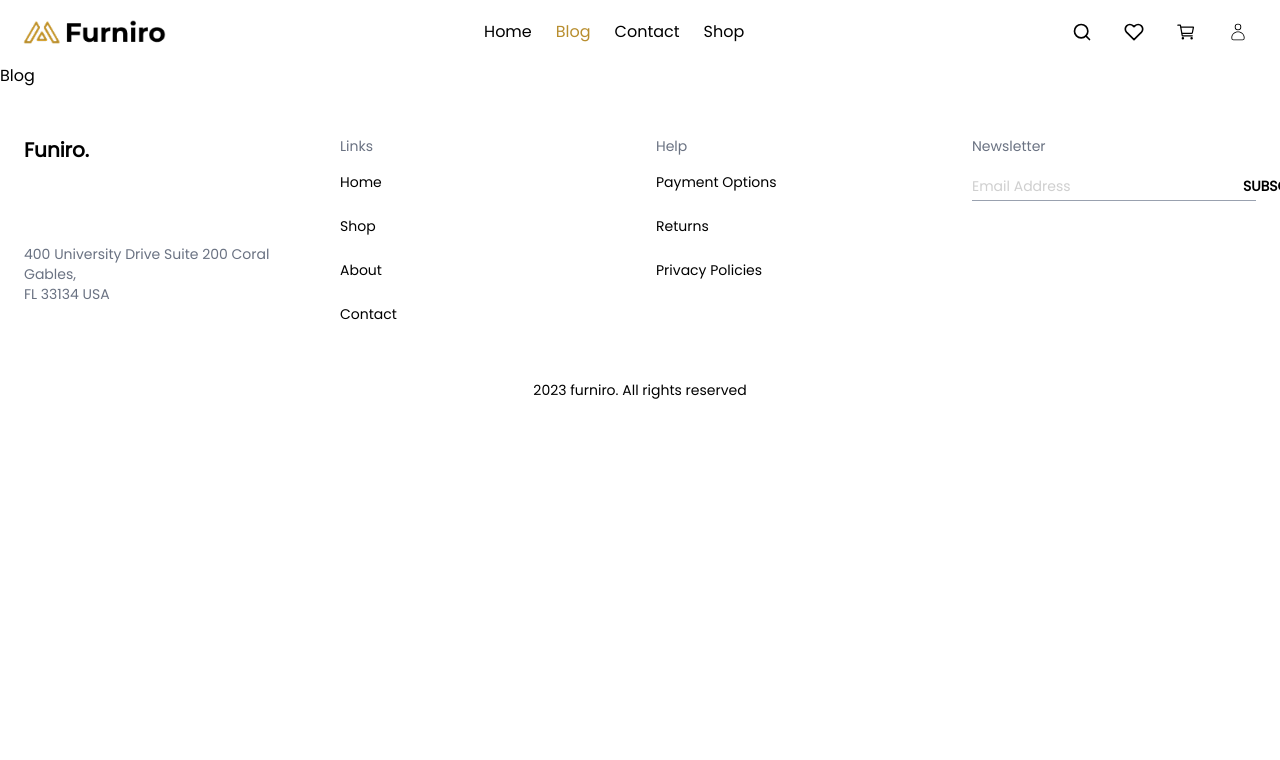
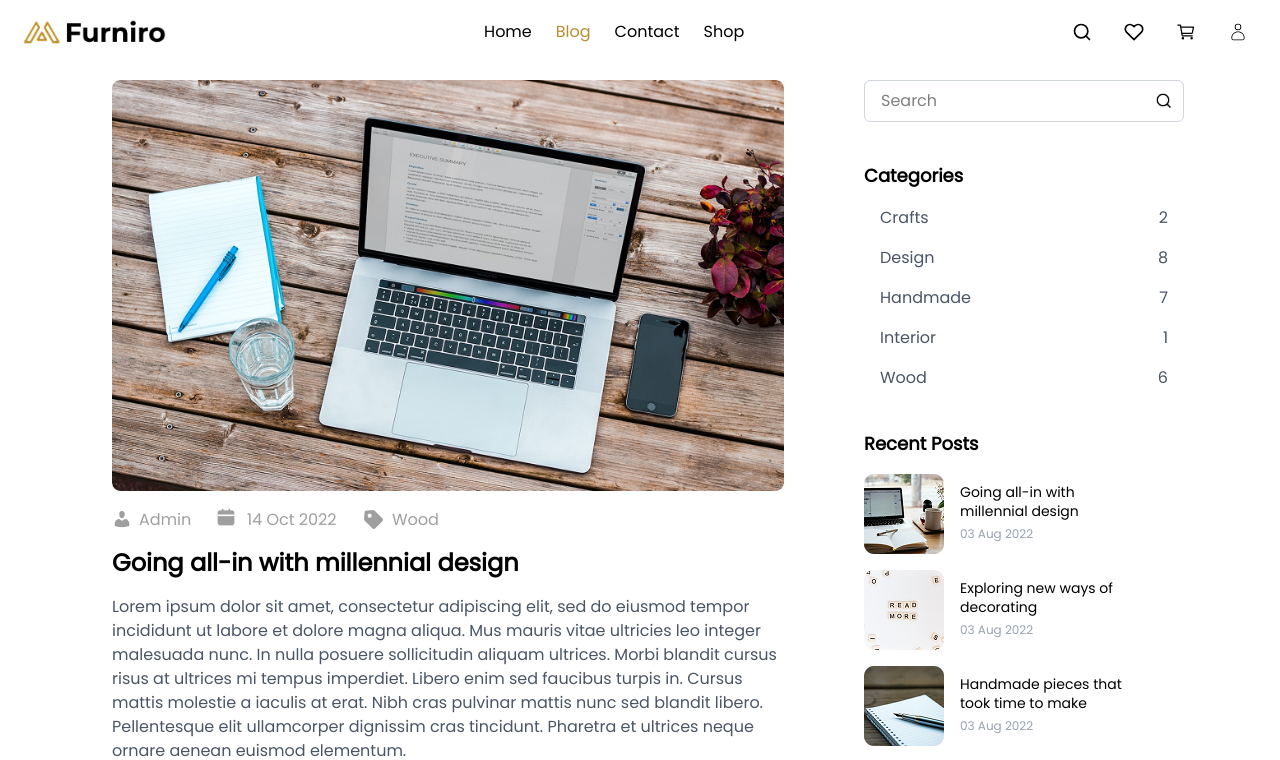
Before and after one commit to noinvis/TeamWork, a React (Vite) app: page /blog in a window 1280 px wide. Shown: the top 760 px of the page. Built offline with nearby package versions, Linux system fonts and the light colour scheme.

Commit message:
Xabar matni

```diff
--- a/src/pages/blog/Blog.jsx
+++ b/src/pages/blog/Blog.jsx
@@ -1,9 +1,134 @@
-import React from 'react'
+import React from "react";
+import {
+  userIcon,
+  calendarIcon,
+  woodIcon,
+  searchIcon,
+  blogImage,
+  blogImage1,
+  gb,
+  post1,
+  post2,
+  post3,
+  post4,
+  post5,
+} from "./import";
 
-const Blog = () => {
+
+
+
+function Blog() {
   return (
-    <div>Blog</div>
-  )
+    <div className="max-w-6xl mx-auto p-4 grid grid-cols-1 md:grid-cols-3 gap-8">
+      <div className="md:col-span-2 space-y-10 flex flex-col items-center">
+        {[
+          {
+            title: "Going all-in with millennial design",
+            img: blogImage,
+          },
+          {
+            title: "Exploring new ways of decorating",
+            img: blogImage1,
+          },
+          {
+            title: "Handmade pieces that took time to make",
+            img: gb,
+          },
+        ].map((post, idx) => (
+          <div key={idx} className="space-y-4 max-w-2xl">
+            <img
+              src={post.img}
+              alt={post.title}
+              className="rounded-lg w-full object-cover"
+            />
+            <div className="flex items-center gap-6 text-gray-600 text-sm">
+              <span className="flex items-center gap-2">
+                <img src={userIcon} alt="Admin" />
+              </span>
+              <span className="flex items-center gap-2">
+                <img src={calendarIcon} alt="Date" />
+              </span>
+              <span className="flex items-center gap-2">
+                <img src={woodIcon} alt="Category" />
+              </span>
+            </div>
+            <h2 className="text-2xl font-bold">{post.title}</h2>
+            <p className="text-gray-600">
+              Lorem ipsum dolor sit amet, consectetur adipiscing elit, sed do
+              eiusmod tempor incididunt ut labore et dolore magna aliqua. Mus
+              mauris vitae ultricies leo integer malesuada nunc. In nulla
+              posuere sollicitudin aliquam ultrices. Morbi blandit cursus risus
+              at ultrices mi tempus imperdiet. Libero enim sed faucibus turpis
+              in. Cursus mattis molestie a iaculis at erat. Nibh cras pulvinar
+              mattis nunc sed blandit libero. Pellentesque elit ullamcorper
+              dignissim cras tincidunt. Pharetra et ultrices neque ornare
+              aenean euismod elementum.
+            </p>
+            <a
+              href="#"
+              className="text-sm font-semibold underline underline-offset-4"
+            >
+              Read more
+            </a>
+          </div>
+        ))}
+      </div>
+
+      <div className="space-y-10 flex flex-col items-center">
+        <div className="relative w-full max-w-xs">
+          <input
+            type="text"
+            placeholder="Search"
+            className="w-full px-4 py-2 border border-gray-300 rounded-md focus:outline-none focus:ring-1 focus:ring-gray-400"
+          />
+          <img
+            src={searchIcon}
+            alt="Search"
+            className="w-4 h-4 absolute right-3 top-1/2 transform -translate-y-1/2"
+          />
+        </div>
+
+        <div className="w-full max-w-xs">
+          <h2 className="text-lg font-semibold mb-4">Categories</h2>
+          <ul className="space-y-4 text-gray-600">
+            {[
+              ["Crafts", 2],
+              ["Design", 8],
+              ["Handmade", 7],
+              ["Interior", 1],
+              ["Wood", 6],
+            ].map(([name, count], idx) => (
+              <li key={idx} className="flex justify-between w-full px-4">
+                <span>{name}</span>
+                <span>{count}</span>
+              </li>
+            ))}
+          </ul>
+        </div>
+
+        <div className="w-full max-w-xs">
+          <h2 className="text-lg font-semibold mb-4">Recent Posts</h2>
+          <ul className="space-y-4">
+            {[
+              ["Going all-in with millennial design", "03 Aug 2022", post1],
+              ["Exploring new ways of decorating", "03 Aug 2022", post2],
+              ["Handmade pieces that took time to make", "03 Aug 2022", post3],
+              ["Modern home in Milan", "03 Aug 2022", post4],
+              ["Colorful office redesign", "03 Aug 2022", post5],
+            ].map(([title, date, img], idx) => (
+              <li key={idx} className="flex items-center gap-4">
+                <img src={img} alt="post" className="object-cover rounded-md" />
+                <div className="max-w-[180px]">
+                  <p className="text-sm font-medium leading-snug">{title}</p>
+                  <span className="text-xs text-gray-400">{date}</span>
+                </div>
+              </li>
+            ))}
+          </ul>
+        </div>
+      </div>
+    </div>
+  );
 }
 
-export default Blog
+export default Blog;
```
